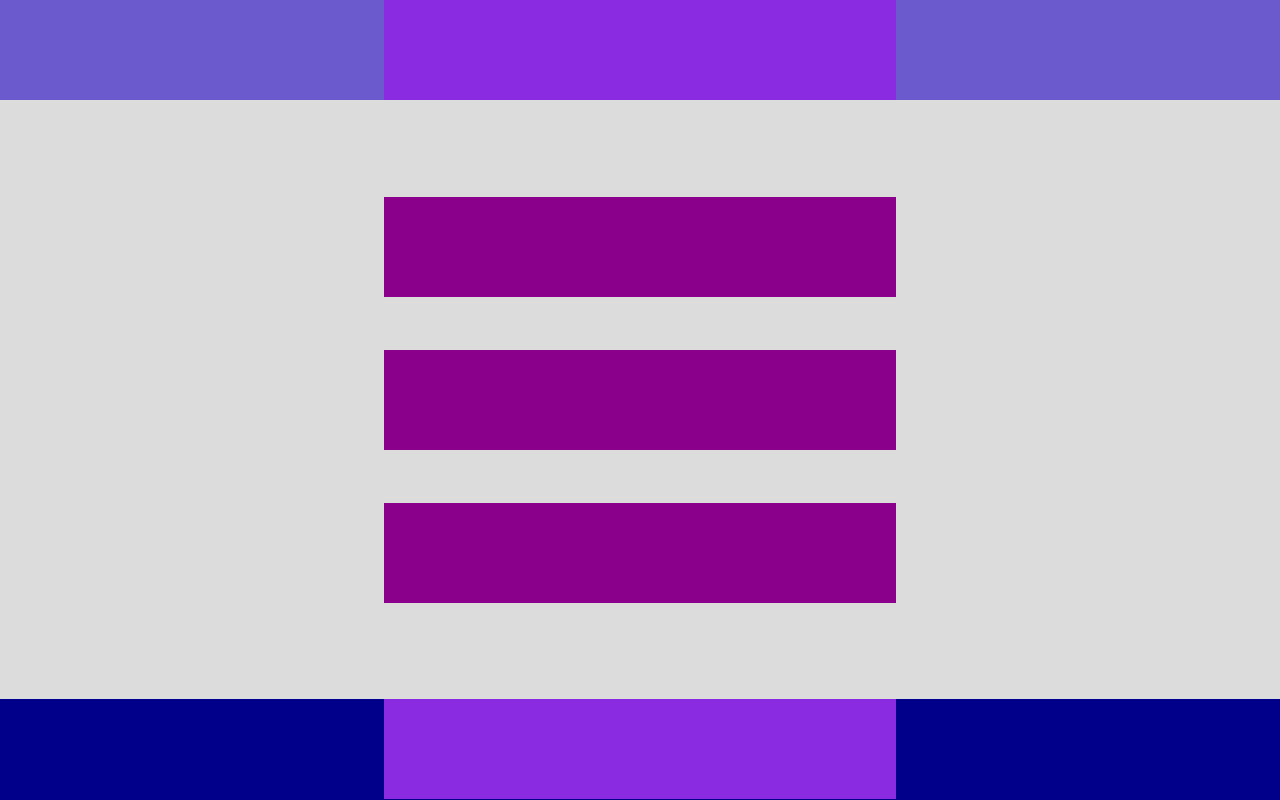
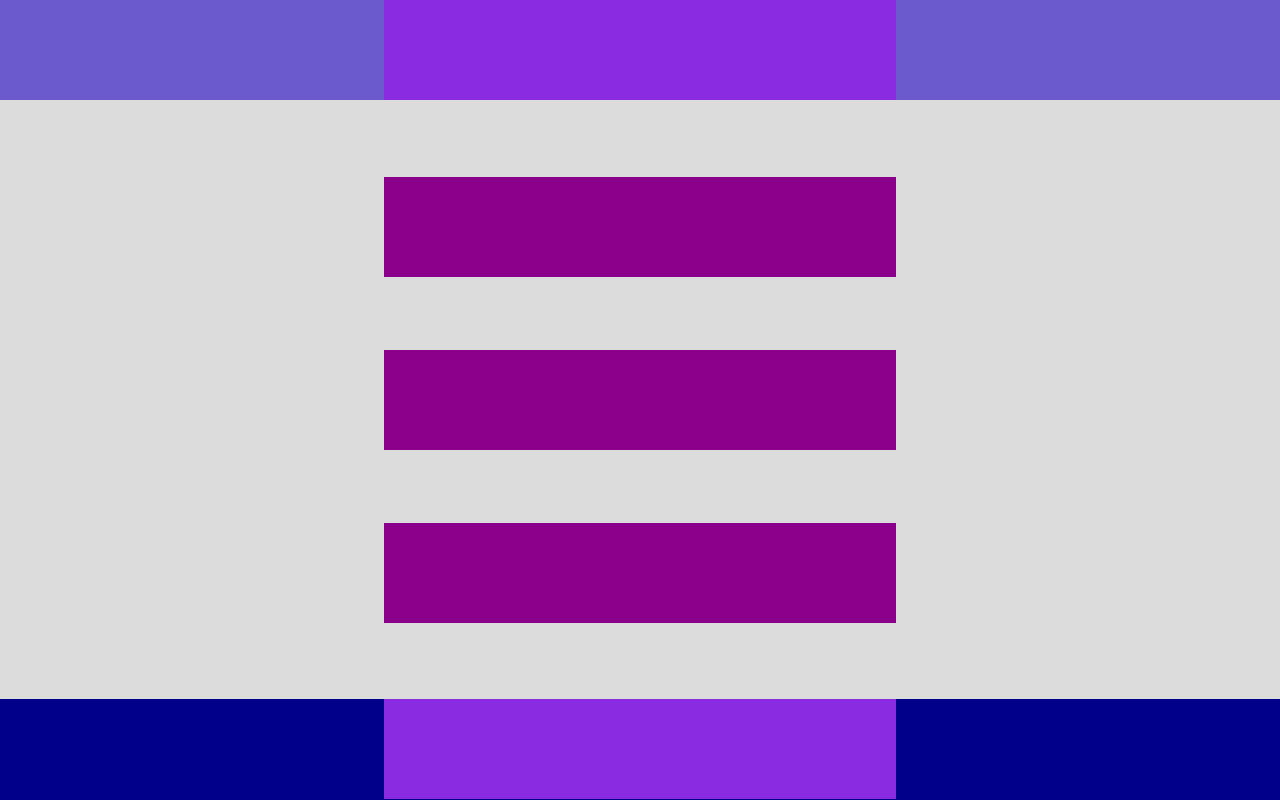
Before and after one commit to ichimatt/serious-layout, a Next.js app: page /game in a window 1280 px wide. Built offline with nearby package versions, Linux system fonts and the light colour scheme.

Commit message:
adjust padding

```diff
--- a/src/app/(game)/game/page.module.css
+++ b/src/app/(game)/game/page.module.css
@@ -16,7 +16,7 @@
   display: flex;
   flex-direction: column;
   gap: 40px;
-  padding: 44px;
+  padding: 4px 44px;
   min-height: 0px;
   overflow: auto;
   justify-content: space-between;
```
